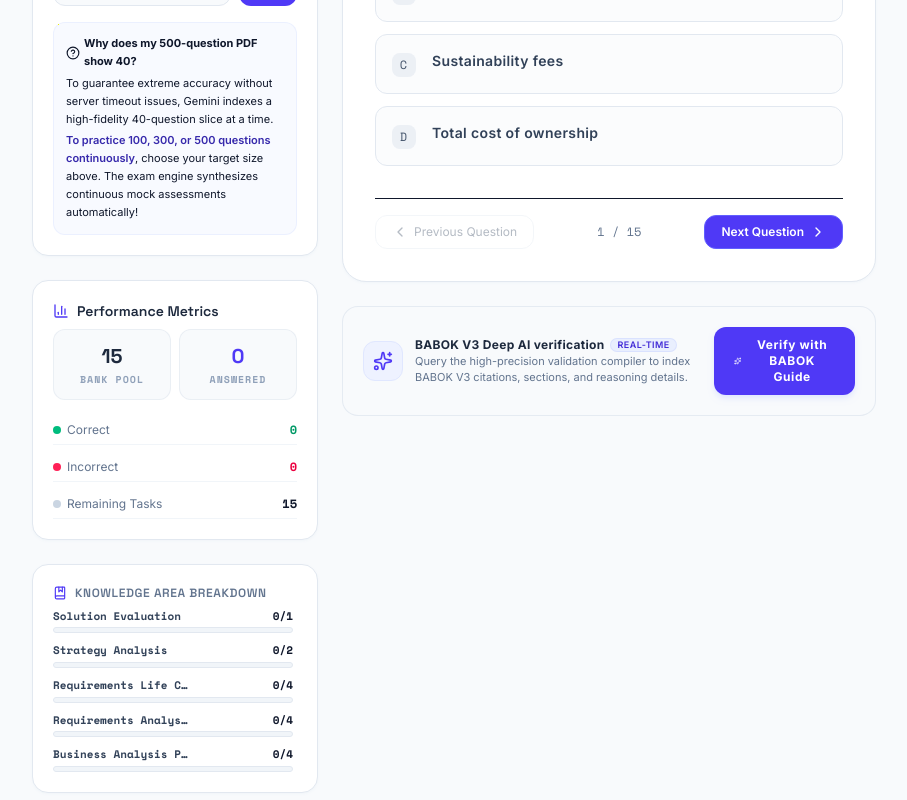
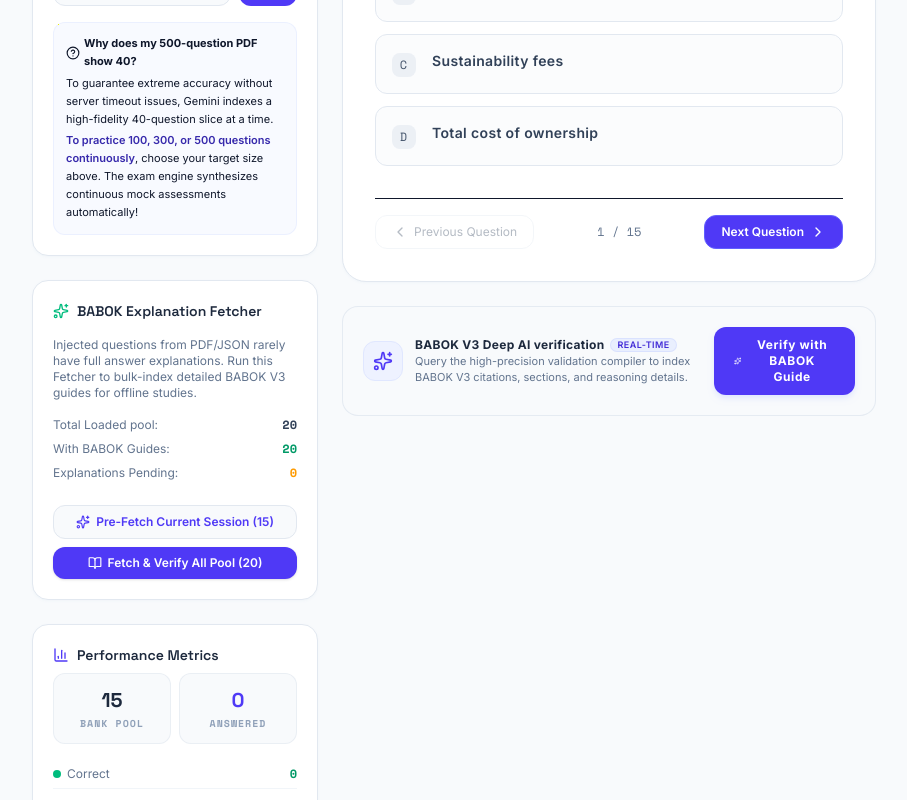
Before and after one commit to blissrollins/CBAP-Preparation2, a React (Vite) app: page / in a window 1280 px wide. Shown: the part 608-1408 px from the top of the page, without its empty margins (0-907 px from the left). Built offline with nearby package versions, Linux system fonts and the light colour scheme.

Commit message:
feat: add backfilling for verified question data
Update master question list and active session state with verified details upon successful verification.

```diff
--- a/src/App.tsx
+++ b/src/App.tsx
@@ -104,6 +104,11 @@
   const [questionFilter, setQuestionFilter] = useState<"all" | "unanswered" | "flagged" | "incorrect">("all");
   const [showQuestionsGrid, setShowQuestionsGrid] = useState<boolean>(false);
 
+  // Bulk pre-fetching states
+  const [isBulkFetching, setIsBulkFetching] = useState<boolean>(false);
+  const [bulkProgress, setBulkProgress] = useState<{ current: number; total: number; successCount: number } | null>(null);
+  const bulkCancelRef = useRef<boolean>(false);
+
   // Drag and drop state
   const [dragActive, setDragDropActive] = useState<boolean>(false);
   const [customCountInput, setCustomCountInput] = useState<string>("");
@@ -458,12 +463,150 @@
 
       const data = await response.json();
       setVerificationResult(data);
+
+      const originalId = activeQuestion.id.split("-index-")[0];
+
+      // Backfill the master list / localStorage cache
+      setQuestions((prevQuestions) =>
+        prevQuestions.map((q) =>
+          q.id === originalId
+            ? {
+                ...q,
+                explanation: data.explanation,
+                babokSection: data.babokSection,
+                topic: data.knowledgeArea || q.topic,
+                correctAnswer: data.correctAnswer || q.correctAnswer
+              }
+            : q
+        )
+      );
+
+      // Backfill current active state list
+      setActiveSessionQuestions((prevActive) =>
+        prevActive.map((q) =>
+          q.id === activeQuestion.id
+            ? {
+                ...q,
+                explanation: data.explanation,
+                babokSection: data.babokSection,
+                topic: data.knowledgeArea || q.topic,
+                correctAnswer: data.correctAnswer || q.correctAnswer
+              }
+            : q
+        )
+      );
+
     } catch (e: any) {
       console.error(e);
       setVerificationError(e.message || "An error occurred during verification.");
     } finally {
       setIsVerifying(false);
     }
+  };
+
+  const startBulkPrefetch = async (targetQuestionsToFetch: Question[]) => {
+    if (isBulkFetching) return;
+    setIsBulkFetching(true);
+    bulkCancelRef.current = false;
+
+    // Track count that needs real explanations from BABOK
+    const pending = targetQuestionsToFetch.filter(q => {
+      const origId = q.id.split("-index-")[0];
+      const masterQ = questions.find(mq => mq.id === origId) || q;
+      return !masterQ.explanation ||
+             masterQ.explanation === "No explanation provided." ||
+             masterQ.explanation.trim() === "" ||
+             masterQ.explanation.includes("No explanation provided");
+    });
+
+    if (pending.length === 0) {
+      alert("All loaded questions already have verified BABOK guide explanations!");
+      setIsBulkFetching(false);
+      return;
+    }
+
+    setBulkProgress({ current: 0, total: pending.length, successCount: 0 });
+
+    const chunkSize = 2; // Keep chunk gentle & parallel
+    let currentIdx = 0;
+    let actualSuccesses = 0;
+
+    while (currentIdx < pending.length && !bulkCancelRef.current) {
+      const chunk = pending.slice(currentIdx, currentIdx + chunkSize);
+
+      const promises = chunk.map(async (q) => {
+        try {
+          const response = await fetch("/api/verify-answer", {
+            method: "POST",
+            headers: { "Content-Type": "application/json" },
+            body: JSON.stringify({
+              text: q.text,
+              options: q.options,
+              correctAnswer: q.correctAnswer,
+              userSelected: null
+            })
+          });
+
+          if (response.ok) {
+            const data = await response.json();
+            const originalId = q.id.split("-index-")[0];
+
+            // update master
+            setQuestions((prevQuestions) =>
+              prevQuestions.map((originQ) =>
+                originQ.id === originalId
+                  ? {
+                      ...originQ,
+                      explanation: data.explanation,
+                      babokSection: data.babokSection,
+                      topic: data.knowledgeArea || originQ.topic,
+                      correctAnswer: data.correctAnswer || originQ.correctAnswer
+                    }
+                  : originQ
+              )
+            );
+
+            // update active
+            setActiveSessionQuestions((prevActive) =>
+              prevActive.map((originQ) =>
+                originQ.id === q.id
+                  ? {
+                      ...originQ,
+                      explanation: data.explanation,
+                      babokSection: data.babokSection,
+                      topic: data.knowledgeArea || originQ.topic,
+                      correctAnswer: data.correctAnswer || originQ.correctAnswer
+                    }
+                  : originQ
+              )
+            );
+            actualSuccesses++;
+          }
+        } catch (e) {
+          console.error("Failed to pre-fetch explanation: " + q.id, e);
+        }
+      });
+
+      await Promise.all(promises);
+      if (bulkCancelRef.current) break;
+
+      currentIdx += chunkSize;
+      const progressCount = Math.min(pending.length, currentIdx);
+      const succCount = Math.min(pending.length, actualSuccesses);
+      setBulkProgress((prev) => prev ? { ...prev, current: progressCount, successCount: succCount } : null);
+
+      // Delay before next chunk to respect Gemini API rate limit properly
+      await new Promise(resolve => setTimeout(resolve, 800));
+    }
+
+    setIsBulkFetching(false);
+    setBulkProgress(null);
+  };
+
+  const stopBulkPrefetch = () => {
+    bulkCancelRef.current = true;
+    setIsBulkFetching(false);
+    setBulkProgress(null);
   };
 
   const handleDrag = (e: React.DragEvent) => {
@@ -1051,6 +1194,85 @@
                 <strong className="text-indigo-800 dark:text-indigo-300 font-semibold">To practice 100, 300, or 500 questions continuously</strong>, choose your target size above. The exam engine synthesizes continuous mock assessments automatically!
               </span>
             </div>
+          </div>
+
+          {/* BABOK Pre-Fetcher & Backfiller Card */}
+          <div className="bg-white dark:bg-slate-900 border border-slate-200 dark:border-slate-800/80 rounded-2xl p-5 shadow-sm shadow-slate-100 dark:shadow-none space-y-4 transition-colors duration-300">
+            <h2 className="font-display font-semibold text-sm text-slate-800 dark:text-slate-100 flex items-center gap-2">
+              <Sparkles className="h-4 w-4 text-emerald-500" />
+              BABOK Explanation Fetcher
+            </h2>
+            <p className="text-xs text-slate-500 dark:text-slate-400 font-normal">
+              Injected questions from PDF/JSON rarely have full answer explanations. Run this Fetcher to bulk-index detailed BABOK V3 guides for offline studies.
+            </p>
+
+            <div className="space-y-2">
+              <div className="flex justify-between items-center text-xs">
+                <span className="text-slate-500 dark:text-slate-400">Total Loaded pool:</span>
+                <span className="font-semibold text-slate-700 dark:text-slate-300 font-mono">{questions.length}</span>
+              </div>
+              <div className="flex justify-between items-center text-xs">
+                <span className="text-slate-500 dark:text-slate-400">With BABOK Guides:</span>
+                <span className="font-semibold text-emerald-600 dark:text-emerald-400 font-mono">
+                  {questions.filter(q => q.explanation && q.explanation !== "No explanation provided." && !q.explanation.includes("No explanation provided")).length}
+                </span>
+              </div>
+              <div className="flex justify-between items-center text-xs">
+                <span className="text-slate-500 dark:text-slate-400">Explanations Pending:</span>
+                <span className="font-semibold text-amber-500 font-mono">
+                  {questions.filter(q => !q.explanation || q.explanation === "No explanation provided." || q.explanation.includes("No explanation provided")).length}
+                </span>
+              </div>
+            </div>
+
+            {isBulkFetching && bulkProgress ? (
+              <div className="bg-slate-50 dark:bg-slate-800/80 p-3.5 rounded-xl border border-indigo-100 dark:border-indigo-900/40 text-center space-y-2">
+                <div className="flex justify-between text-[10px] uppercase font-bold tracking-wider text-indigo-650 dark:text-indigo-400 font-mono">
+                  <span>Enriching Database</span>
+                  <span>{bulkProgress.current} / {bulkProgress.total}</span>
+                </div>
+
+                <div className="h-2 bg-slate-200 dark:bg-slate-700 rounded-full overflow-hidden text-center">
+                  <div
+                    className="h-full bg-indigo-600 transition-all duration-300"
+                    style={{ width: `${(bulkProgress.current / bulkProgress.total) * 100}%` }}
+                  ></div>
+                </div>
+
+                <p className="text-[11px] text-slate-550 dark:text-slate-400 leading-snug">
+                  Added <strong className="text-emerald-600 dark:text-emerald-400">{bulkProgress.successCount}</strong> detailed BABOK guide explanations during this pass.
+                </p>
+
+                <button
+                  onClick={stopBulkPrefetch}
+                  className="w-full text-center text-rose-500 hover:text-rose-600 dark:hover:text-rose-400 text-xs font-semibold flex items-center justify-center gap-1 mt-1.5"
+                >
+                  <X className="h-3 w-3" /> Stop Progress
+                </button>
+              </div>
+            ) : (
+              <div className="pt-2 grid grid-cols-1 gap-2">
+                <button
+                  id="btn-enrich-active"
+                  onClick={() => startBulkPrefetch(activeSessionQuestions)}
+                  disabled={isBulkFetching}
+                  className="w-full py-2 bg-slate-50 dark:bg-slate-800 hover:bg-slate-100 dark:hover:bg-slate-700 text-indigo-600 dark:text-indigo-400 border border-slate-200 dark:border-slate-700 rounded-xl text-xs font-semibold flex items-center justify-center gap-1.5 transition"
+                >
+                  <Sparkles className="h-3.5 w-3.5" />
+                  Pre-Fetch Current Session ({activeSessionQuestions.length})
+                </button>
+
+                <button
+                  id="btn-enrich-all"
+                  onClick={() => startBulkPrefetch(questions)}
+                  disabled={isBulkFetching}
+                  className="w-full py-2 bg-indigo-600 hover:bg-indigo-700 text-white rounded-xl text-xs font-semibold flex items-center justify-center gap-1.5 transition shadow-sm"
+                >
+                  <BookOpen className="h-3.5 w-3.5" />
+                  Fetch & Verify All Pool ({questions.length})
+                </button>
+              </div>
+            )}
           </div>
 
           {/* Exam Simulator controller, if mode is "exam" */}
```
